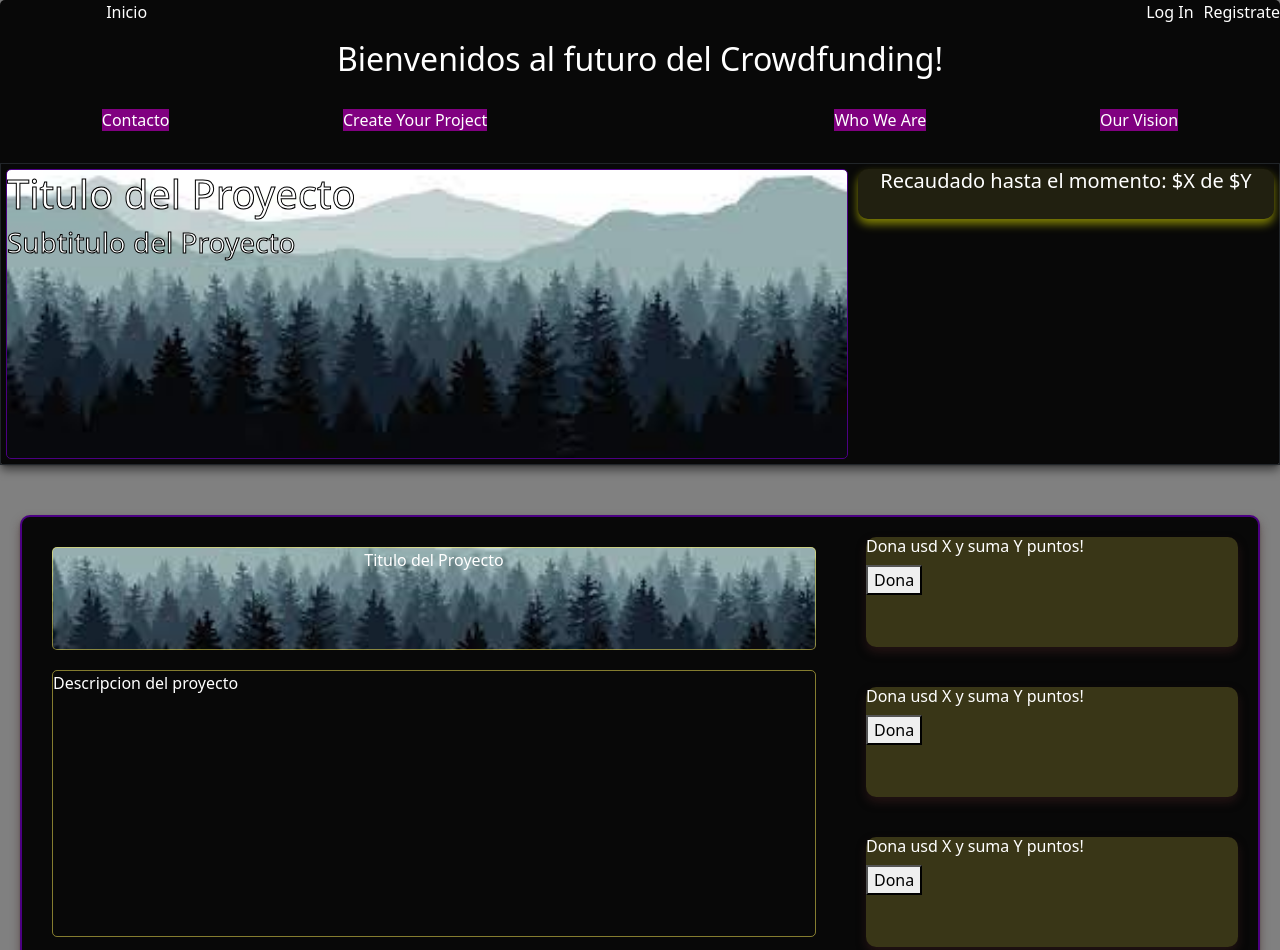
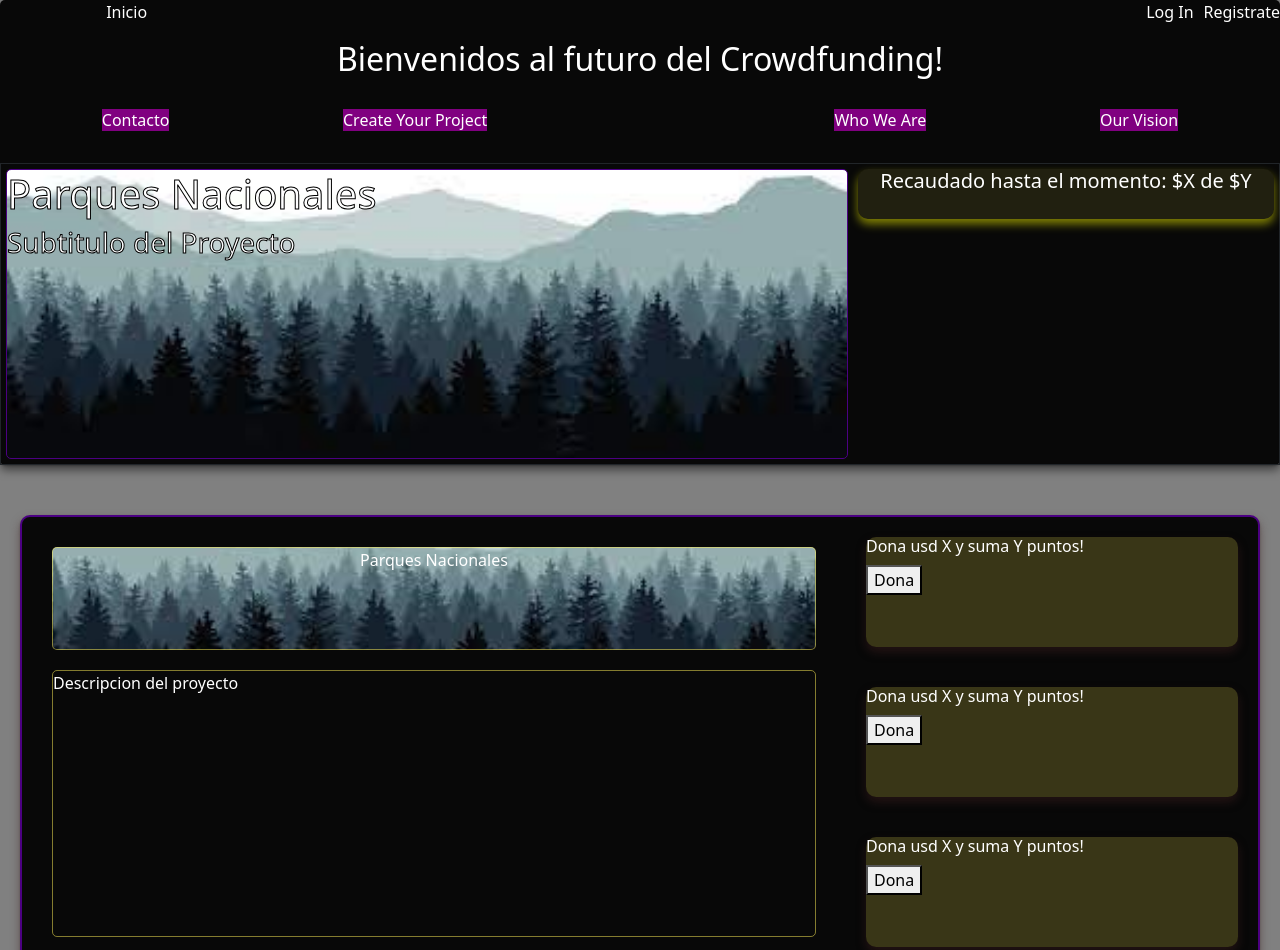
Before and after one commit to Agustingmaggi/PF-GarciaMaggi, a plain HTML site: page proyecto1.html in a window 1280 px wide. Shown: the top 950 px of the page. Drawn offline with nearby package versions, Linux system fonts and the light colour scheme.

Commit message:
algunos detalles menores

```diff
--- a/proyecto1.html
+++ b/proyecto1.html
@@ -6,7 +6,7 @@
     <meta name="viewport" content="width=device-width, initial-scale=1.0">
     <title>Document</title>
     <link href="https://cdn.jsdelivr.net/npm/bootstrap@5.3.0-alpha3/dist/css/bootstrap.min.css" rel="stylesheet" integrity="sha384-KK94CHFLLe+nY2dmCWGMq91rCGa5gtU4mk92HdvYe+M/SXH301p5ILy+dN9+nJOZ" crossorigin="anonymous">
-    <link rel="stylesheet" href="proyecto1.css">
+    <link rel="stylesheet" href="unicoCSS.css">
 </head>
 <body>
 
@@ -33,7 +33,7 @@
     </ul>
 
     <div class="primerContenedor">
-    <div class ="imagen"><h1> Titulo del Proyecto</h1>
+    <div class ="imagen"><h1> Parques Nacionales</h1>
         <h3>Subtitulo del Proyecto</h3></div>
     <article class = "recaudado">
         <h5>Recaudado hasta el momento: $X de $Y</h5>
@@ -43,7 +43,7 @@
 
     <div class="contenedorGrande">
         <div class="item1 item">
-            <div class="hijo1">Titulo del Proyecto</div>
+            <div class="hijo1">Parques Nacionales</div>
             <div class="hijo2">Descripcion del proyecto</div>
         </div>
         <div class="item2 item">
```
Also changed, not shown: index.html (+1 -2 lines), unicoCSS.css (renamed from proyecto1.css).
